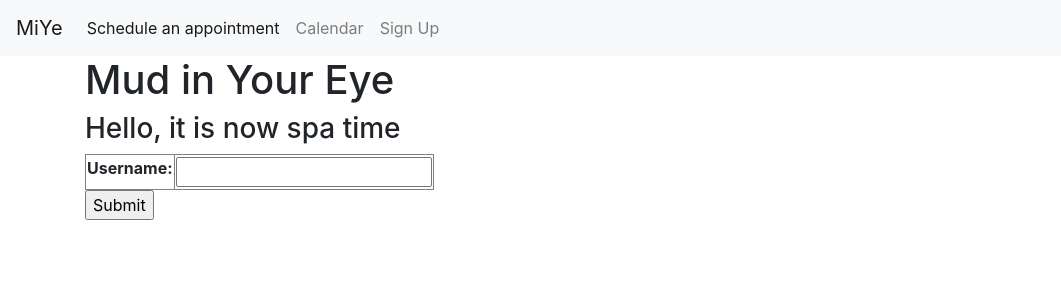
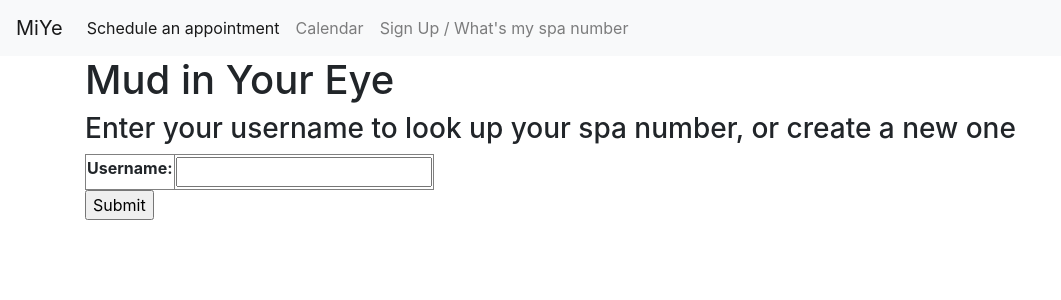
Before and after one commit to valcancgu/CGU-IST303-F21-Prj-Team-2, a Django app: page /signup/ in a window 1280 px wide. Shown: the top 300 px of the page, without its empty margins (0-1061 px from the left). Run offline with Django 3.2, Linux system fonts and the light colour scheme; some libraries are stand-ins or nearby versions.

Commit message:
great work team

```diff
--- a/miye/db/models.py
+++ b/miye/db/models.py
@@ -17,7 +17,7 @@ class DBService(models.Model):
 
 
 class DBGuest(models.Model):
-    id = models.IntegerField(primary_key=True, editable=False)
+    id = models.AutoField(primary_key=True, editable=False)
     username = models.CharField(max_length=32)
 
 
@@ -28,6 +28,5 @@ class DBAppointment(models.Model):
     date = models.DateField()
     start_time = models.TimeField()
 
-
     class Meta:
         ordering = ['-date', '-start_time']
--- a/miye/db/templates/base.html
+++ b/miye/db/templates/base.html
@@ -23,7 +23,7 @@
         <div class="navbar-nav">
           <a class="nav-item nav-link active" href="/">Schedule an appointment <span class="sr-only">(current)</span></a>
           <a class="nav-item nav-link" href="/calendar">Calendar</a>
-          <a class="nav-item nav-link" href="/signup">Sign Up</a>
+          <a class="nav-item nav-link" href="/signup">Sign Up / What's my spa number</a>
         </div>
       </div>
     </nav>
--- a/miye/db/templates/scheduler/schedule.html
+++ b/miye/db/templates/scheduler/schedule.html
@@ -3,6 +3,8 @@
 {% block content %}
 
 <h3>Choose one and enter your appointment time</h3>
+
+
 
 <form action="" method="post">
     {% csrf_token %}
--- a/miye/db/templates/signup/signup.html
+++ b/miye/db/templates/signup/signup.html
@@ -2,7 +2,8 @@
 
 {% block content %}
 
-<h3>Hello, it is now spa time</h3>
+<h3>Enter your username to look up your spa number, or create a new one</h3>
+
 
 <form action="" method="post">
     {% csrf_token %}
--- a/miye/signup/forms.py
+++ b/miye/signup/forms.py
@@ -10,16 +10,6 @@ class SignupForm(forms.Form):
     def clean(self):
         cleaned_data = super().clean()
 
-        date = cleaned_data.get("date")
-        time = cleaned_data.get("time")
-        service = cleaned_data.get("service")
-
-        open = datetime.strptime("08:00:00", "%H:%M:%S").time()
-        close = datetime.strptime("17:00:00", "%H:%M:%S").time()
-
-        if not is_time_between(open, close, time):
-            msg = "WE ARE CLOSED AT THIS TIME"
-            self.add_error('date', msg)
 
 
 
--- a/miye/signup/views.py
+++ b/miye/signup/views.py
@@ -1,28 +1,33 @@
 from django.shortcuts import render
 from db.models import DBGuest
+from db.models import DBService
+from django.http import HttpResponseRedirect
+from .forms import SignupForm
+from django.urls import reverse
 
-from .forms import SignupForm
+from scheduler.forms import ScheduleForm
 
 # Create your views here.
 def signup(request):
+
+    services = DBService.objects.all()
+
     if request.method == 'POST':
         # create a form instance and populate it with data from the request:
-        form = SignupForm(request.POST)
+        form_signup = SignupForm(request.POST)
+
+
+
         # check whether it's valid:
-        if form.is_valid():
+        if form_signup.is_valid():
+            guest, created = DBGuest.objects.get_or_create(username=form_signup['username'].value())
 
-            if timeslot_is_free(form['service'].value(), form['date'].value(), form['time'].value()):
-                DBAppointment.objects.create(service=form['service'].value(), guest=form['spa_number'].value(),
-                    date=form['date'].value(), start_time=form['time'].value())
 
-                return HttpResponseRedirect('/calendar')
-
-            else:
-                return HttpResponseRedirect('/')
+            return render(request, 'signup/spa_number.html', {'guest': guest})
 
     # if a GET (or any other method) we'll create a blank form
     else:
-        form = SignupForm()
+        form_signup = SignupForm()
 
-    guests = DBGuest.objects.all()
-    return render(request, 'signup/signup.html', {'form': form, 'guests': guests})
+    # guests = DBGuest.objects.all()
+    return render(request, 'signup/signup.html', {'form': form_signup})
```
Also changed, not shown: miye/db/templates/signup/spa_number.html (added, +8 -0 lines), miye/requirements.txt (added, +13 -0 lines), README.md, miye/db/migrations/0001_initial.py (deleted).
